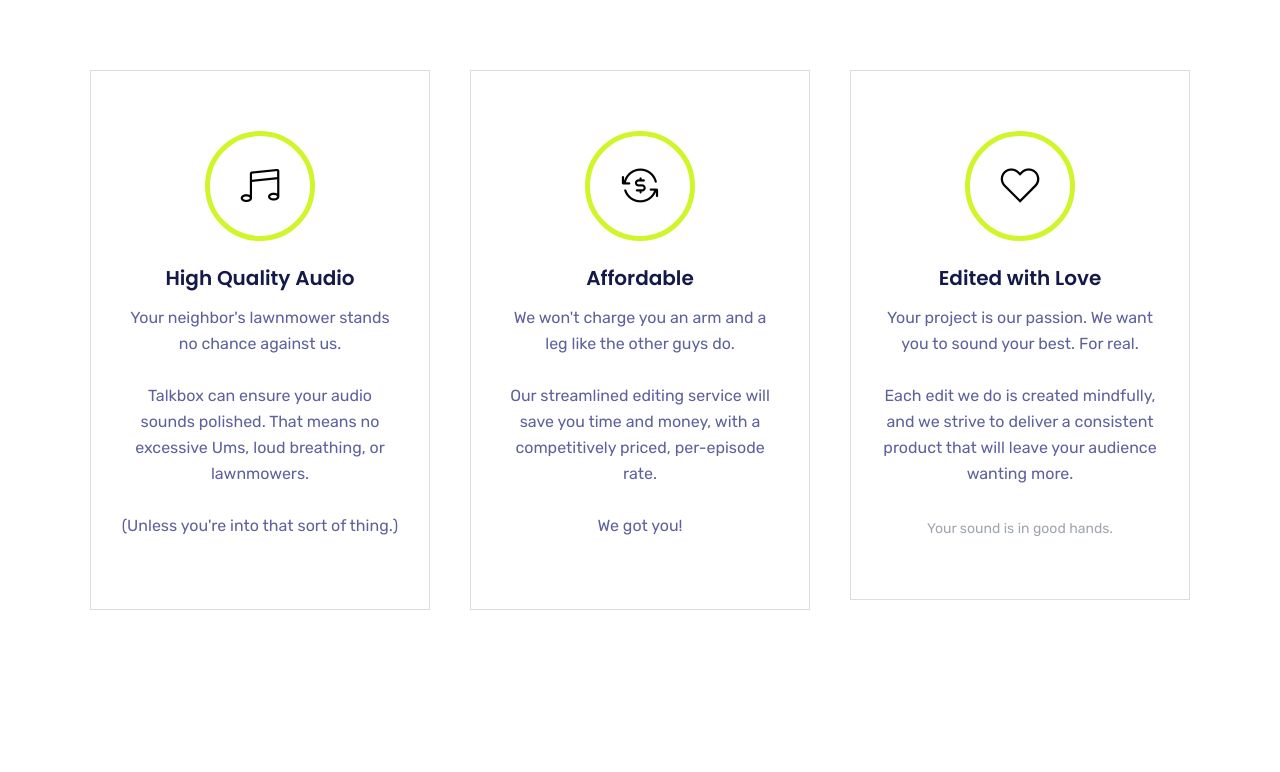
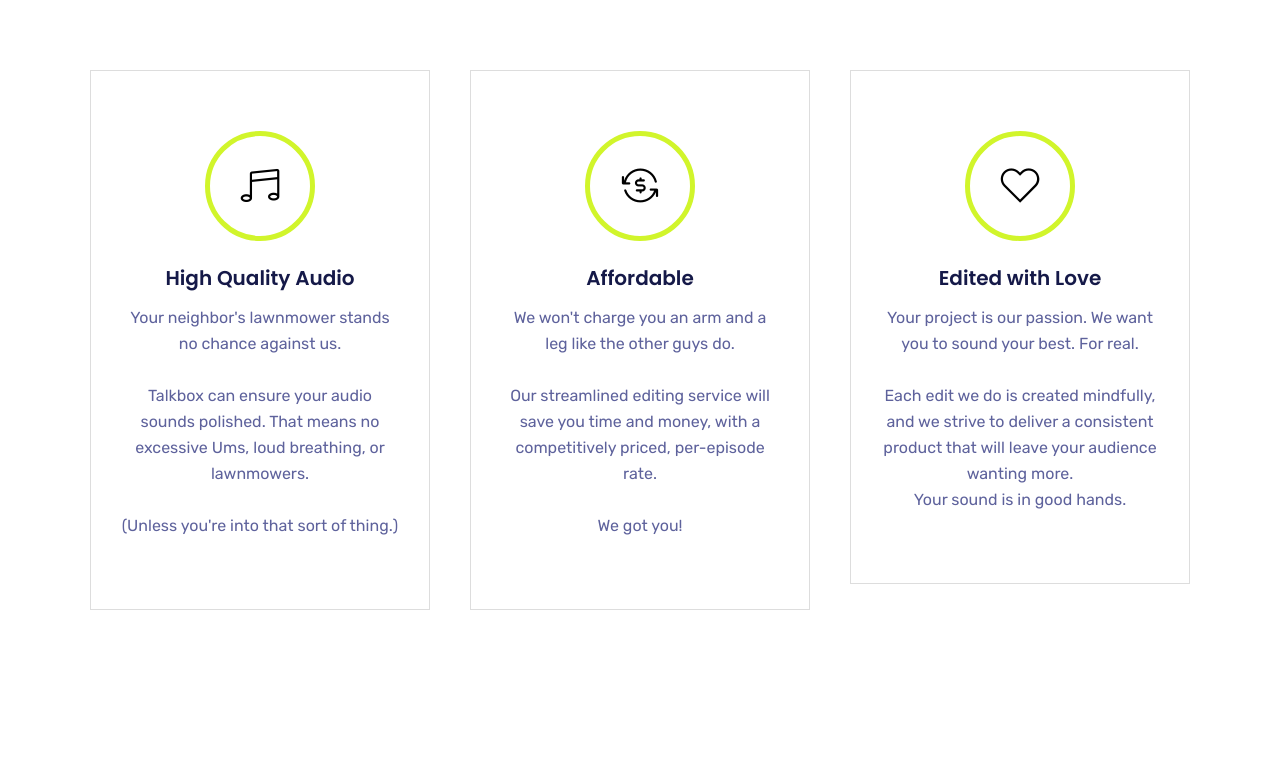
Before and after one commit to talkboxstudio/talkbox, a plain HTML site: page index.html in a window 1280 px wide. Shown: the part 755-1527 px from the top of the page. Drawn offline with Linux system fonts and the light colour scheme; files whose address does not match are found by name.

Commit message:
Update index.html

```diff
--- a/index.html
+++ b/index.html
@@ -114,7 +114,7 @@
                 <i class="lni-heart"></i>
               </div>
               <h4>Edited with Love</h4>
-              <p>Your project is our passion. We want you to sound your best. For real.<br><br>Each edit we do is created mindfully, and we strive to deliver a consistent product that will leave your audience wanting more.</p><br>Your sound is in good hands.
+              <p>Your project is our passion. We want you to sound your best. For real.<br><br>Each edit we do is created mindfully, and we strive to deliver a consistent product that will leave your audience wanting more.<br>Your sound is in good hands.</p>
             </div>
           </div>
           <!-- End Col -->
```
